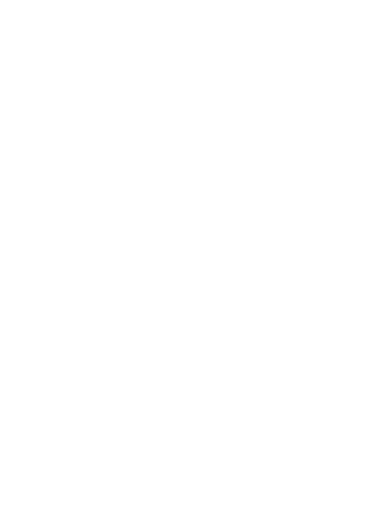
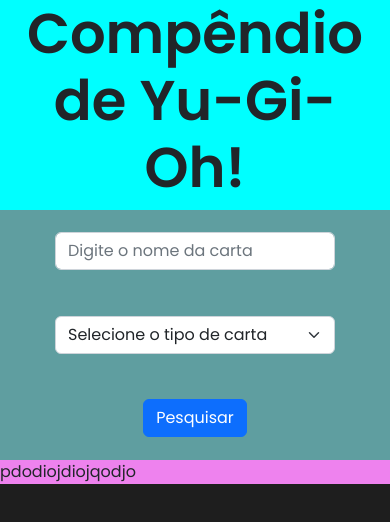
Before and after one commit to EduardoGarcia935/Compendio_Yu_Gi_Oh, a plain HTML site: page index.html in a window 390 px wide. Drawn offline with nearby package versions, Linux system fonts and the light colour scheme; no server answers.

Commit message:
Terminando a parte responsiva do formulário

```diff
--- a/assets/css/style.css
+++ b/assets/css/style.css
@@ -0,0 +1,92 @@
+@import url('https://fonts.googleapis.com/css2?family=Poppins:wght@400;600&display=swap');
+
+*{
+    margin: 0;
+    padding: 0;
+    box-sizing: border-box;
+    font-family: 'Poppins' , sans-serif;
+}
+
+body{
+    width: 100vw;
+    height: 100vh;
+
+    background-color: rgb(30, 30, 30);
+}
+
+main{
+    display: flex;
+    flex-direction: column;
+}
+
+.container_title{
+    background-color: aqua;
+    padding: 0 20px;
+}
+
+.container_title h1{
+    text-align: center;
+    font-weight: 600;
+    font-size: 3.5em;
+}
+
+.container_form{
+    text-align: center;
+    background-color: cadetblue;
+    height: 100px;
+}
+
+.container_form form {
+    height: 100%;
+    display: flex;
+    align-items: center;
+    justify-content: space-around;
+    padding: 0 20px;
+}
+
+input[type = 'text']{
+    width: 280px;
+}
+
+.selection{
+    width: 280px;
+}
+
+.container_cards{
+    background-color: violet;
+}
+
+.container-card{
+    background-color: white;
+    min-width: 30%;
+    height: 40%;
+    text-align: center;
+}
+
+.container-card .container-img{
+    background-color: aqua;
+}
+
+.container-card .container-img img{
+    width: 70%;
+}
+
+.container-card .container-atributes{
+    background-color: violet;
+    text-align: justify;
+}
+
+@media screen and (max-width: 870px) {
+
+    .container_form{
+        height: 250px;
+    }
+
+    .container_form form{
+        flex-direction: column;
+    }
+
+    input[type = 'text'] , .selection{
+        width: 80%;
+    }
+}
--- a/assets/js/app.js
+++ b/assets/js/app.js
@@ -0,0 +1,9 @@
+fetch('https://db.ygoprodeck.com/api/v7/cardinfo.php?language=pt')
+    .then(resp => resp.json())
+    .then( (json)=>{
+        console.log(json)
+    })
+
+function criarCarta(id){
+    document.createElement('div')
+}
--- a/index.html
+++ b/index.html
@@ -5,8 +5,31 @@
     <meta http-equiv="X-UA-Compatible" content="IE=edge">
     <meta name="viewport" content="width=device-width, initial-scale=1.0">
     <title>Compêndio de Yu-Gi-Oh!</title>
+    <link href="https://cdn.jsdelivr.net/npm/bootstrap@5.2.0/dist/css/bootstrap.min.css" rel="stylesheet" integrity="sha384-gH2yIJqKdNHPEq0n4Mqa/HGKIhSkIHeL5AyhkYV8i59U5AR6csBvApHHNl/vI1Bx" crossorigin="anonymous">
+    <link rel="stylesheet" href="./assets/css/style.css">
 </head>
 <body>
-
+    <main>
+        <div class="container_title">
+            <h1>Compêndio de Yu-Gi-Oh!</h1>
+        </div>
+        <div class="container_form">
+            <form action="">
+                <input type="text" name="" id="" placeholder="Digite o nome da carta" class="form-control ">
+                <select name="" id=""  class="form-select selection">
+                    <option value="">Selecione o tipo de carta</option>
+                    <option value="">Monstro</option>
+                    <option value="">Magia</option>
+                    <option value="">Armadilha</option>
+                </select>
+                <input type="submit" value="Pesquisar" class="btn btn-primary ">
+            </form>
+        </div>
+        <div class="container_cards">
+            pdodiojdiojqodjo
+        </div>
+    </main>
+    <script src="./assets/js/app.js"></script>
+    <script src="https://cdn.jsdelivr.net/npm/bootstrap@5.2.0/dist/js/bootstrap.bundle.min.js" integrity="sha384-A3rJD856KowSb7dwlZdYEkO39Gagi7vIsF0jrRAoQmDKKtQBHUuLZ9AsSv4jD4Xa" crossorigin="anonymous"></script>
 </body>
 </html>
```
